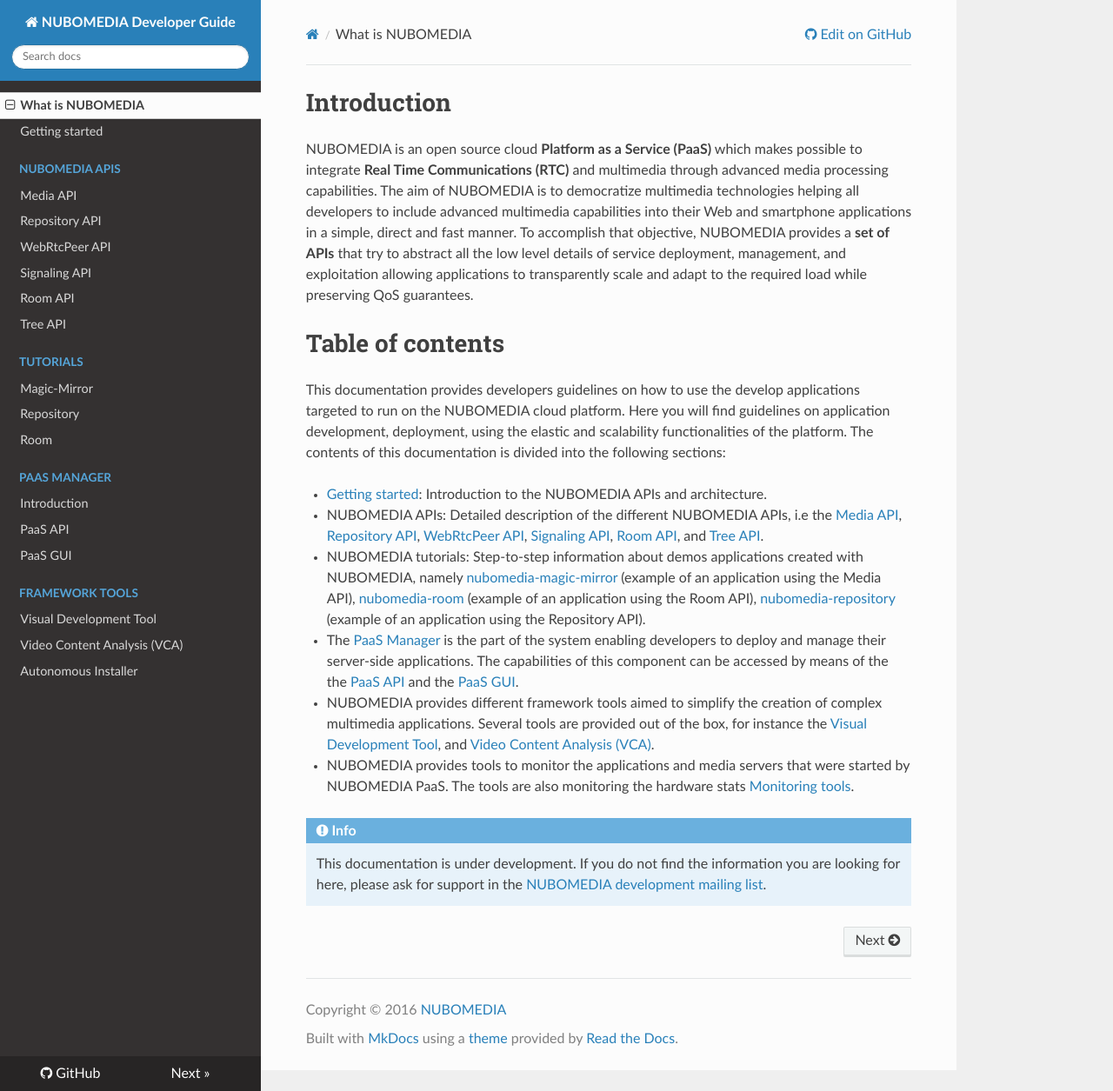
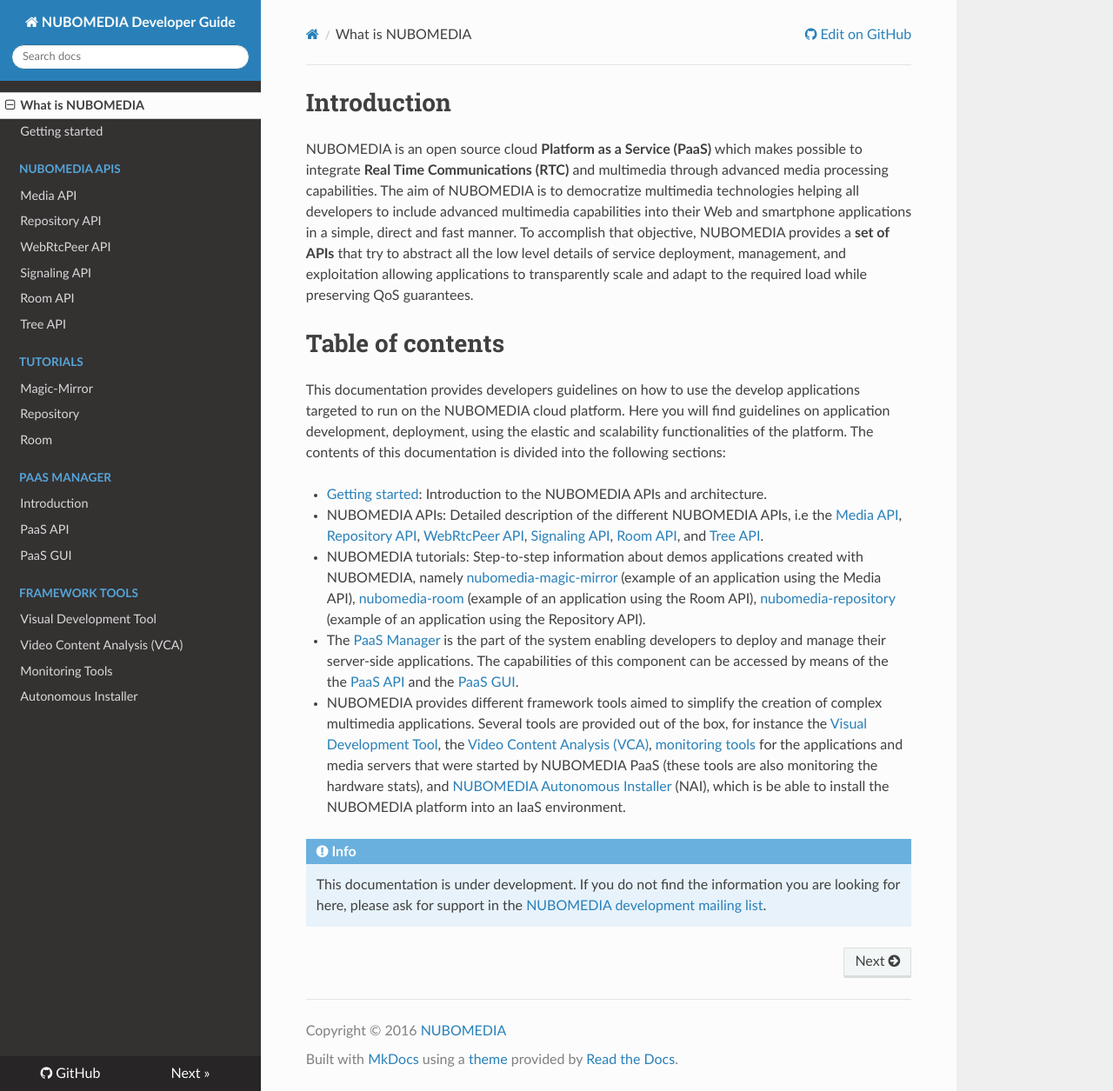
Before and after one commit to nubomedia/developer-guidelines, an MkDocs documentation site: the page built from docs/index.md, in a window 1280 px wide and 1255 px high. Shown: the whole window at 87% size. Built offline with MkDocs 1.6.1, drawn with Linux system fonts in a browser that asks for light colours; nearby versions of some CDN libraries; old or Windows-style settings are respelled for this version of MkDocs.

Commit message:
Move NAI and Monitoring to Tools section

```diff
--- a/docs/index.md
+++ b/docs/index.md
@@ -43,12 +43,13 @@ is divided into the following sections:
 - NUBOMEDIA provides different framework tools aimed to simplify the creation
   of complex multimedia applications. Several tools are provided out of the
   box, for instance the [Visual Development
-  Tool](./tools/visual-development-tools.md), and [Video Content Analysis
-  (VCA)](./tools/video-content-analysis.md).
-
-- NUBOMEDIA provides tools to monitor the applications and media servers
-  that were started by NUBOMEDIA PaaS. The tools are also monitoring the
-  hardware stats [Monitoring tools](./monitoring-tools/monitoring-tools.md).
+  Tool](./tools/visual-development-tools.md), the [Video Content Analysis
+  (VCA)](./tools/video-content-analysis.md), [monitoring
+  tools](./tools/monitoring-tools.md) for the applications and media servers
+  that were started by NUBOMEDIA PaaS (these tools are also monitoring the
+  hardware stats), and [NUBOMEDIA Autonomous
+  Installer](./tools/autonomous-installer.md) (NAI), which is be able to
+  install the NUBOMEDIA platform into an IaaS environment.
 
 !!! info
 
--- a/mkdocs.yml
+++ b/mkdocs.yml
@@ -27,7 +27,8 @@ pages:
 - Framework tools:
     - Visual Development Tool: tools/visual-development-tools.md
     - Video Content Analysis (VCA): tools/video-content-analysis.md
-- Autonomous Installer: nai/autonomous-installer.md
+    - Monitoring Tools: tools/monitoring-tools.md
+    - Autonomous Installer: tools/autonomous-installer.md
 
 markdown_extensions:
     - admonition
```
Also changed, not shown: docs/tools/autonomous-installer.md (renamed from docs/nai/autonomous-installer.md, +3 -2 lines), docs/tools/monitoring-tools.md (line endings or trailing spaces).
